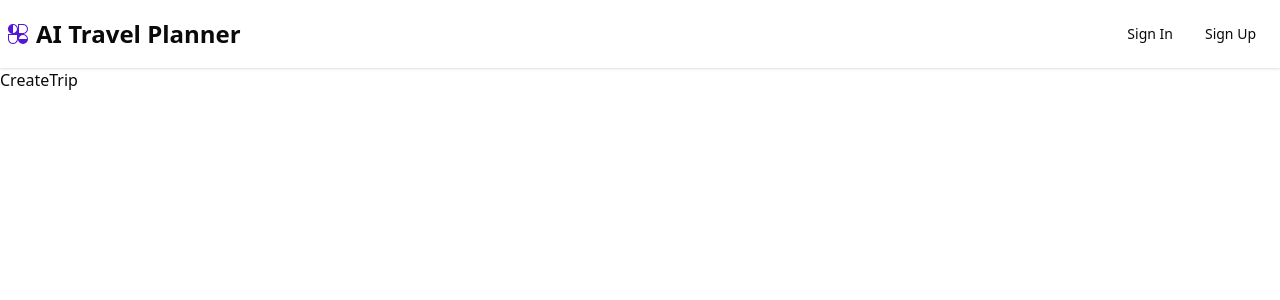
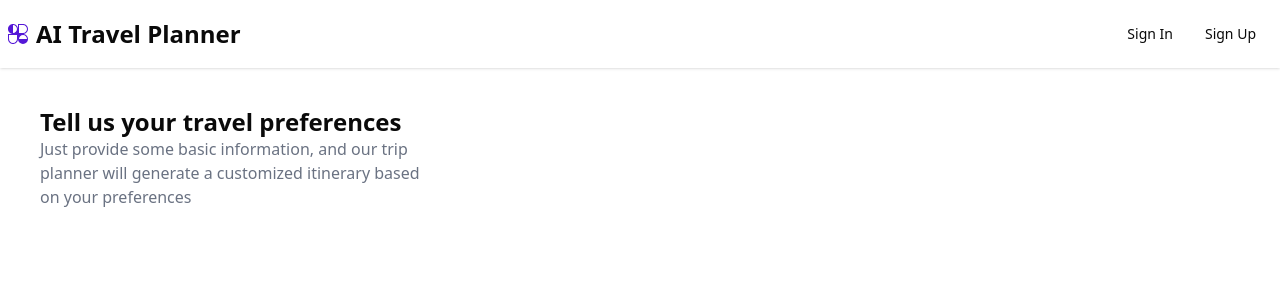
Before and after one commit to Niveditha02/Ai-Travel-Planner, a React (Vite) app: page /create-trip in a window 1280 px wide. Shown: the top 300 px of the page. Built offline with nearby package versions, Linux system fonts and the light colour scheme.

Commit message:
Dashboard code

```diff
--- a/src/create-trip/index.jsx
+++ b/src/create-trip/index.jsx
@@ -2,7 +2,15 @@
 
 function CreateTrip() {
     return (
-        <div>CreateTrip</div>
+        <div className="sm-px md:px-32 lg:px-56 xl:px-10 px-5 mt-10">
+            {/* To create a trip we need to enter some details */}
+            <div className="grid grid-cols-1 md:grid-cols-2 lg:grid-cols-3 gap-5">
+                <div>
+                    <h2 className='text-3xl font-bold'>Tell us your travel preferences</h2>
+                    <p className='text-gray-500'>Just provide some basic information, and our trip planner will generate a customized itinerary based on your preferences</p>
+                </div>
+            </div>
+        </div>
     )
 }
 
```
